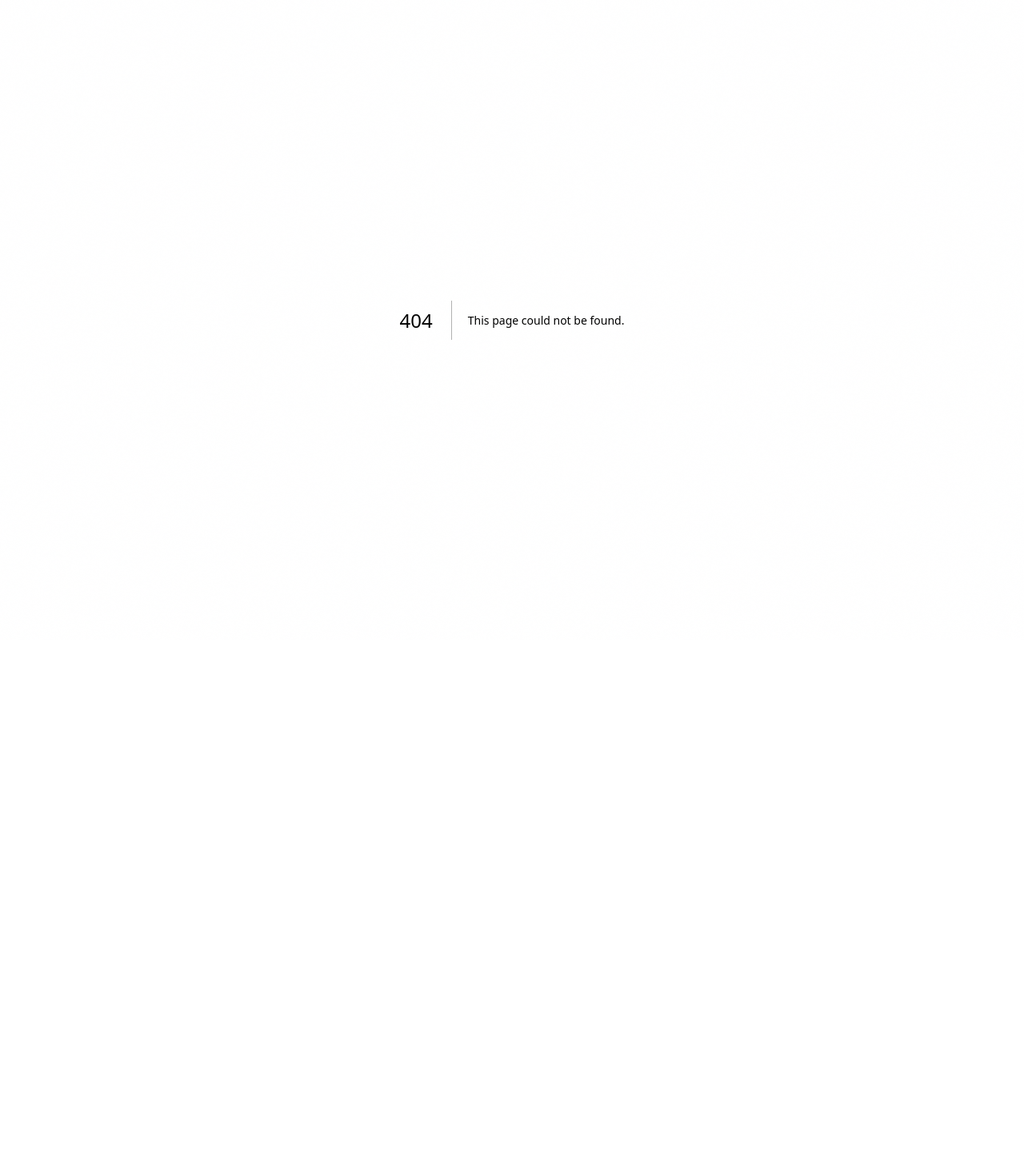
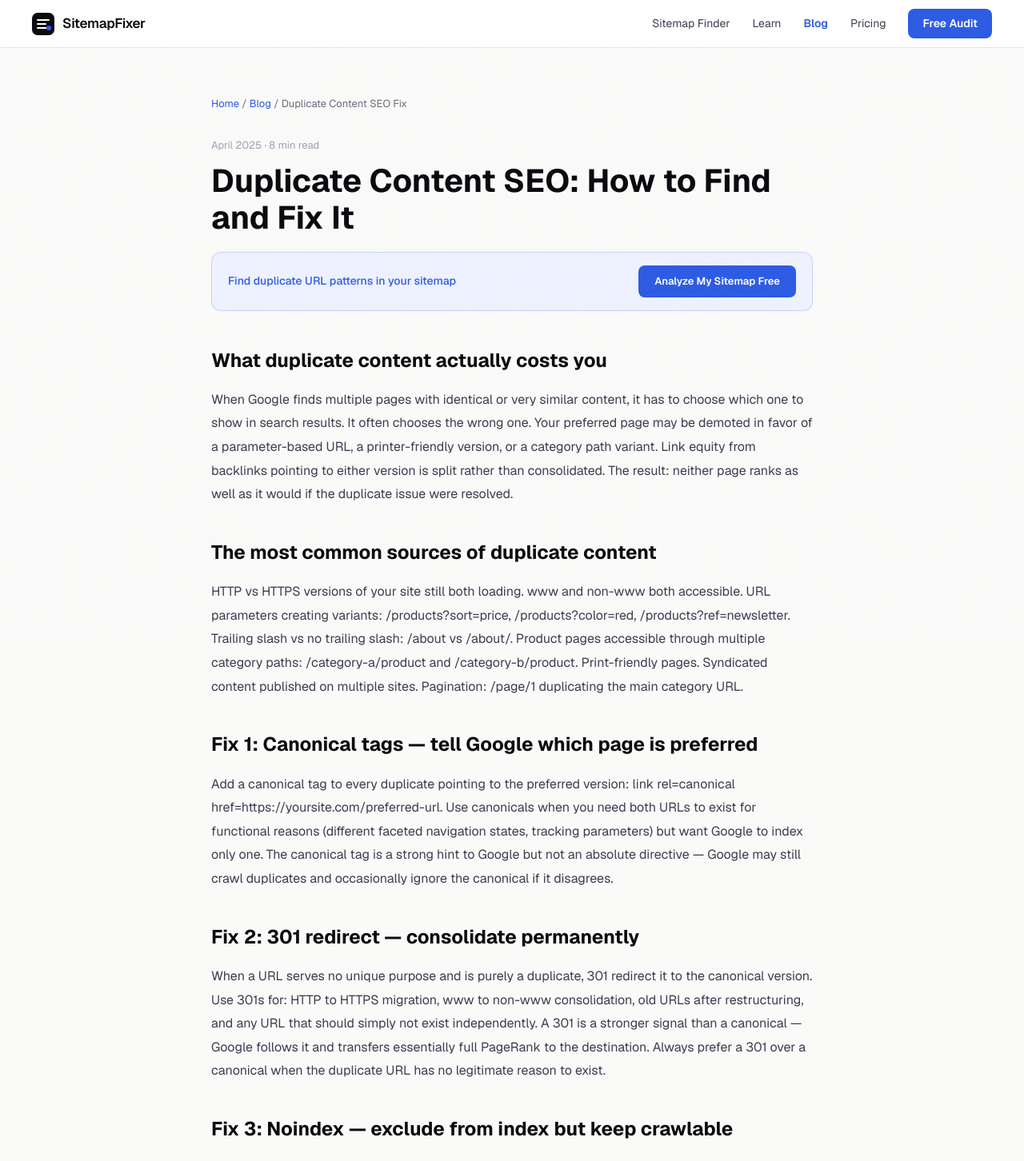
Before and after one commit to Watermelon-Coctail-Bar/sitemap-fixer, a Next.js app: page /blog/duplicate-content-seo-fix in a window 1280 px wide. Before the commit this address had no page. Shown: the top 1452 px of the page at 80% size. Before the commit the page ends 800 px from the top, so only its background shows below. Built offline with nearby package versions, Linux system fonts and the light colour scheme.

Commit message:
Create page.tsx

```diff
--- /dev/null
+++ b/src/app/blog/duplicate-content-seo-fix/page.tsx
@@ -0,0 +1,45 @@
+import type { Metadata } from 'next';
+export const metadata: Metadata = {
+  title: 'Duplicate Content SEO: How to Find and Fix It | SitemapFixer',
+  description: "Duplicate content confuses Google about which page to rank and dilutes your authority. Here is how to find it, which fixes to use (canonical vs 301 vs noindex), and when each applies.",
+  alternates: { canonical: 'https://sitemapfixer.com/blog/duplicate-content-seo-fix' },
+  openGraph: { title: 'Duplicate Content SEO: Find and Fix Guide', description: 'How to identify duplicate content and choose the right fix: canonical, 301, or noindex.', url: 'https://sitemapfixer.com/blog/duplicate-content-seo-fix', type: 'article' },
+};
+const items = [
+  { t: "What duplicate content actually costs you", d: "When Google finds multiple pages with identical or very similar content, it has to choose which one to show in search results. It often chooses the wrong one. Your preferred page may be demoted in favor of a parameter-based URL, a printer-friendly version, or a category path variant. Link equity from backlinks pointing to either version is split rather than consolidated. The result: neither page ranks as well as it would if the duplicate issue were resolved." },
+  { t: "The most common sources of duplicate content", d: "HTTP vs HTTPS versions of your site still both loading. www and non-www both accessible. URL parameters creating variants: /products?sort=price, /products?color=red, /products?ref=newsletter. Trailing slash vs no trailing slash: /about vs /about/. Product pages accessible through multiple category paths: /category-a/product and /category-b/product. Print-friendly pages. Syndicated content published on multiple sites. Pagination: /page/1 duplicating the main category URL." },
+  { t: "Fix 1: Canonical tags — tell Google which page is preferred", d: "Add a canonical tag to every duplicate pointing to the preferred version: link rel=canonical href=https://yoursite.com/preferred-url. Use canonicals when you need both URLs to exist for functional reasons (different faceted navigation states, tracking parameters) but want Google to index only one. The canonical tag is a strong hint to Google but not an absolute directive — Google may still crawl duplicates and occasionally ignore the canonical if it disagrees." },
+  { t: "Fix 2: 301 redirect — consolidate permanently", d: "When a URL serves no unique purpose and is purely a duplicate, 301 redirect it to the canonical version. Use 301s for: HTTP to HTTPS migration, www to non-www consolidation, old URLs after restructuring, and any URL that should simply not exist independently. A 301 is a stronger signal than a canonical — Google follows it and transfers essentially full PageRank to the destination. Always prefer a 301 over a canonical when the duplicate URL has no legitimate reason to exist." },
+  { t: "Fix 3: Noindex — exclude from index but keep crawlable", d: "Use noindex (meta name=robots content=noindex) for pages that need to exist and be crawlable but should not be indexed: search results pages, filter pages with low-value content, paginated pages beyond page 2-3, admin-facing pages, and tag archives. Noindex tells Google to exclude the page from search results but does not prevent crawling (unlike robots.txt Disallow). Use noindex when you want Google to follow links on the page but not index the page itself." },
+  { t: "Checking your sitemap for duplicate signals", d: "A well-configured sitemap only contains canonical URLs — the single preferred version of each page. If your sitemap contains both yoursite.com/product and yoursite.com/category/product, or both http:// and https:// versions, or trailing and non-trailing slash variants, these are signals of duplicate content issues. SitemapFixer analyzes your sitemap for duplicate URL patterns and flags them automatically." },
+];
+export default function Page() {
+  return (
+    <article style={{ maxWidth: 800, margin: '0 auto', padding: '60px 24px' }}>
+      <nav style={{ fontSize: 13, color: '#6b6b7d', marginBottom: 32 }}>
+        <a href="/" style={{ color: '#2d5be3', textDecoration: 'none' }}>Home</a>{' / '}
+        <a href="/blog" style={{ color: '#2d5be3', textDecoration: 'none' }}>Blog</a>{' / '}
+        <span>Duplicate Content SEO Fix</span>
+      </nav>
+      <div style={{ fontSize: 13, color: '#9ca3af', marginBottom: 12 }}>April 2025 · 8 min read</div>
+      <h1 style={{ fontSize: 40, fontWeight: 700, color: '#0a0a0f', marginBottom: 20, lineHeight: 1.15 }}>Duplicate Content SEO: How to Find and Fix It</h1>
+      <div style={{ background: '#eef1ff', border: '1px solid rgba(45,91,227,0.2)', borderRadius: 12, padding: '16px 20px', marginBottom: 40, display: 'flex', alignItems: 'center', justifyContent: 'space-between', gap: 16 }}>
+        <span style={{ fontSize: 14, color: '#2d5be3', fontWeight: 500 }}>Find duplicate URL patterns in your sitemap</span>
+        <a href="/" style={{ background: '#2d5be3', color: 'white', padding: '10px 20px', borderRadius: 8, textDecoration: 'none', fontWeight: 600, fontSize: 13 }}>Analyze My Sitemap Free</a>
+      </div>
+      <div style={{ fontSize: 16, color: '#3d3d4f', lineHeight: 1.85 }}>
+        {items.map(({ t, d }) => (
+          <div key={t} style={{ marginBottom: 36 }}>
+            <h2 style={{ fontSize: 24, fontWeight: 700, color: '#0a0a0f', marginBottom: 12 }}>{t}</h2>
+            <p style={{ margin: 0 }}>{d}</p>
+          </div>
+        ))}
+      </div>
+      <div style={{ background: '#0a0a0f', borderRadius: 12, padding: '32px', textAlign: 'center', marginTop: 56 }}>
+        <div style={{ fontSize: 20, fontWeight: 700, color: 'white', marginBottom: 8 }}>Check your sitemap for duplicate URL patterns</div>
+        <div style={{ color: '#9999aa', marginBottom: 20, fontSize: 14 }}>Free — detects duplicates and canonical issues</div>
+        <a href="/" style={{ background: 'white', color: '#0a0a0f', padding: '14px 28px', borderRadius: 8, textDecoration: 'none', fontWeight: 700 }}>Analyze My Sitemap Free</a>
+      </div>
+    </article>
+  );
+}
```
